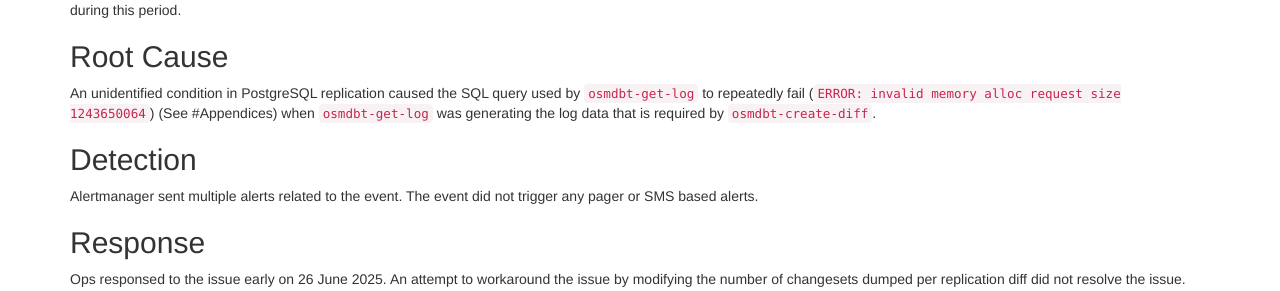
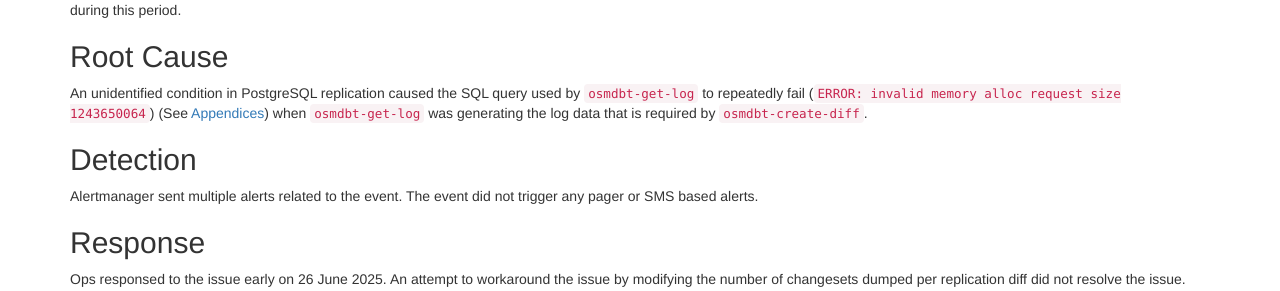
Before and after one commit to openstreetmap/owg-website, a Jekyll site: the page built from 2025/07/11/post-mortem.md, in a window 1280 px wide and 900 px high, scrolled down 1492 px. Shown: the part 155-446 px from the top of the window. Built offline with Jekyll 4.4.1, drawn with Linux system fonts in a browser that asks for light colours; some of the changed lines change nothing that is shown.

Commit message:
Update post-mortem.md - Add link for Appendices mention
Adds a link to the text mentioning the Appendices section.

```diff
--- a/2025/07/11/post-mortem.md
+++ b/2025/07/11/post-mortem.md
@@ -76,7 +76,7 @@ The OpenStreetMap.org planet replication diffs could not be generated and subseq
 During the OpenStreetMap.org maintenance window (~25 minutes) the OpenStreetMap.org website and mapping API was read-only. The map edit API did not allow any map changes during this period.
 
 ## Root Cause
-An unidentified condition in PostgreSQL replication caused the SQL query used by `osmdbt-get-log` to repeatedly fail (`ERROR:  invalid memory alloc request size 1243650064`) (See #Appendices) when `osmdbt-get-log` was generating the log data that is required by `osmdbt-create-diff`.
+An unidentified condition in PostgreSQL replication caused the SQL query used by `osmdbt-get-log` to repeatedly fail (`ERROR:  invalid memory alloc request size 1243650064`) (See [Appendices](post-mortem.md#Appendices)) when `osmdbt-get-log` was generating the log data that is required by `osmdbt-create-diff`.
 
 ## Detection
 
```
